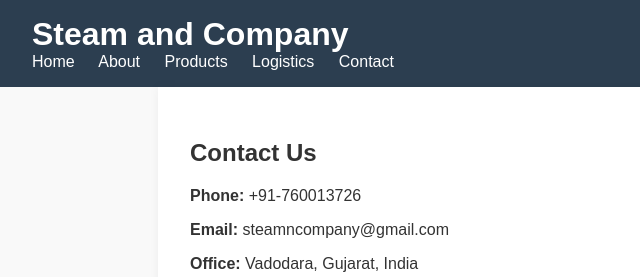
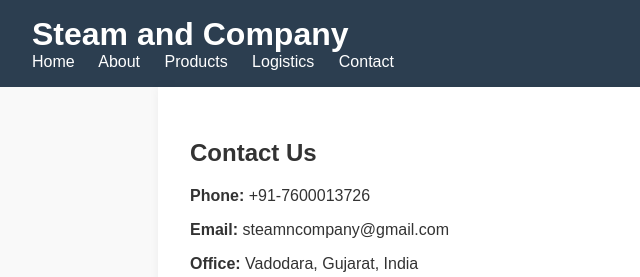
Before and after one commit to steamncompany/steamncompany.github.io, a plain HTML site: page contact.html in a window 1280 px wide. Shown: the top 277 px of the page, 0-640 px from the left. Drawn offline with Linux system fonts and the light colour scheme.

Commit message:
Update contact.html

```diff
--- a/contact.html
+++ b/contact.html
@@ -17,7 +17,7 @@
   </header>
   <main>
     <h2>Contact Us</h2>
-    <p><strong>Phone:</strong> +91-760013726</p>
+    <p><strong>Phone:</strong> +91-7600013726</p>
     <p><strong>Email:</strong> steamncompany@gmail.com</p>
     <p><strong>Office:</strong> Vadodara, Gujarat, India</p>
     <p>We reply within 1 business day.</p>
```
